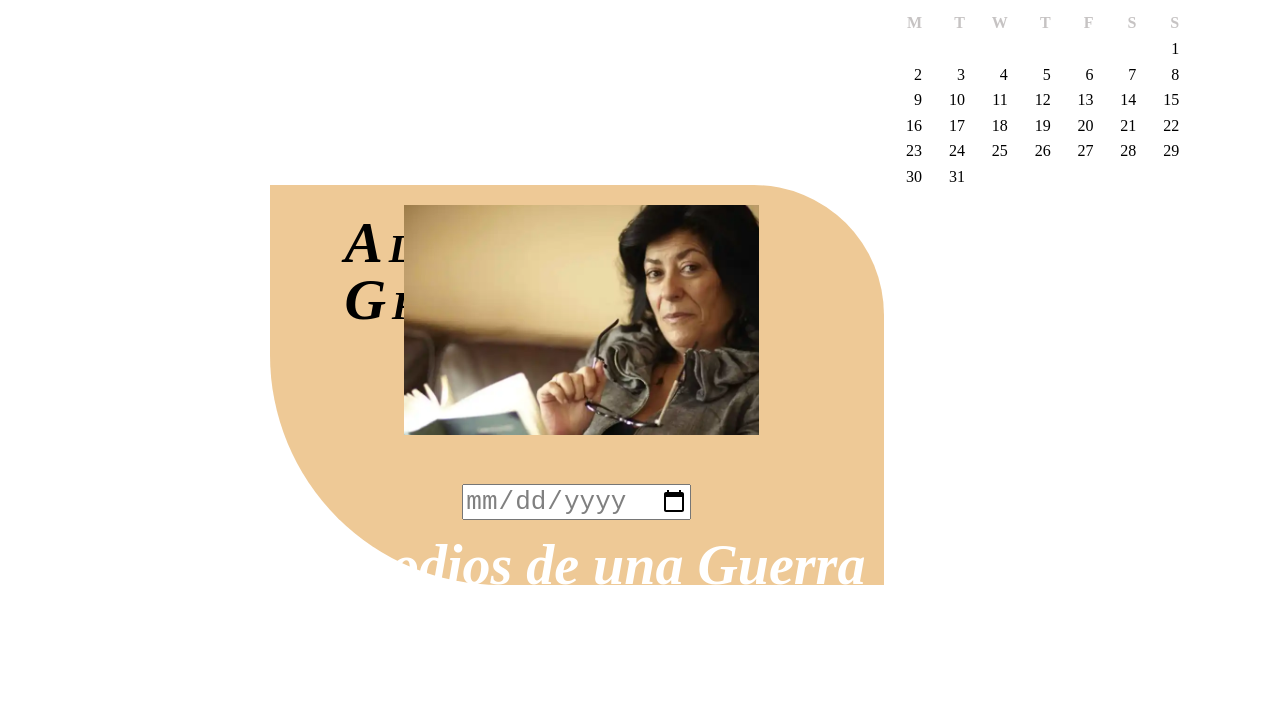
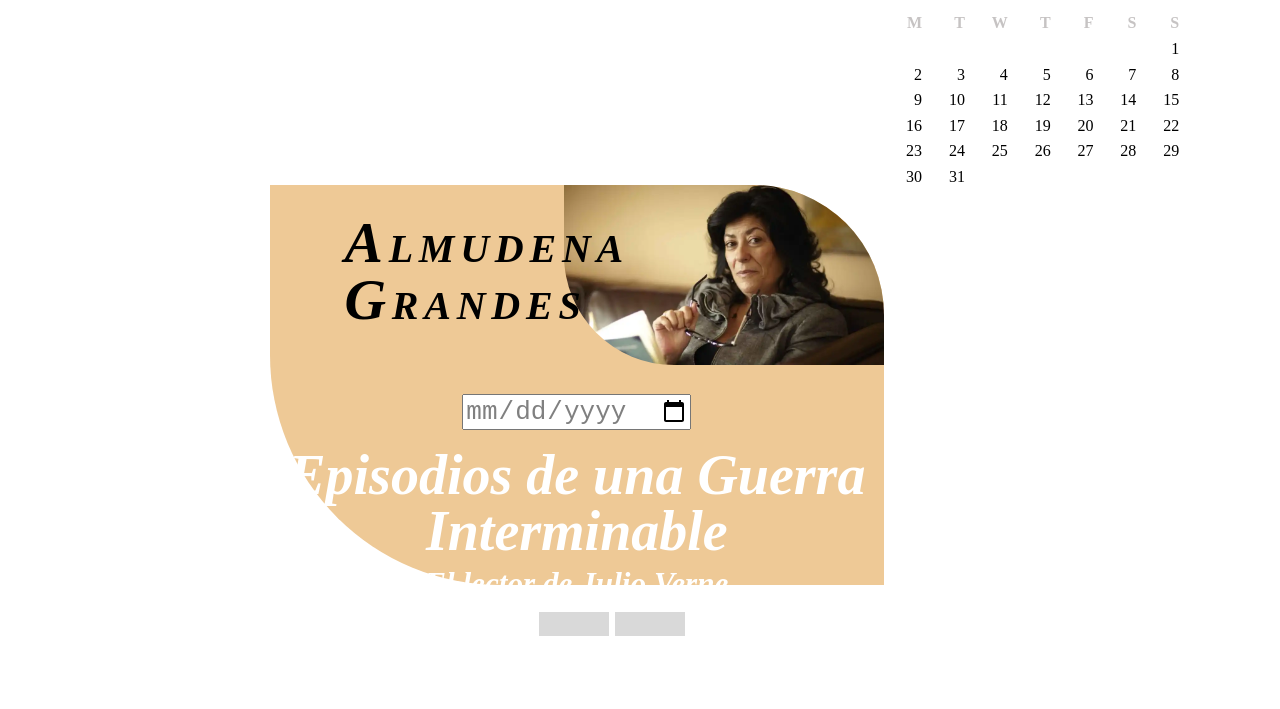
Before and after one commit to iesdonanadiw/proyecto-diw-srsempere, a plain HTML site: page grupos.html in a window 1280 px wide. Shown: the part 243-952 px from the top of the page. Drawn offline with Linux system fonts and the light colour scheme.

Commit message:
Forma terminada - Falta introducir botón agregar

```diff
--- a/src/css/style.css
+++ b/src/css/style.css
@@ -857,9 +857,10 @@ select {
 }
 
 .foto-forma img {
-    max-width: 30em;
-    max-height: 30em;
-    clip-path: inset(20px 125px 20px 0px);
+    max-width: 20em;
+    max-height: 20em;
+    /* clip-path: inset(0px 0px 0px 0px); */
+    border-radius: 0px 130px 0px 110px;
 }
 
 .titulo-forma {
@@ -925,14 +926,26 @@ select {
 
 .btn1 {
     grid-area: btn1;
+    margin-top: 0.8em;
+    background-color: #ffffff;
+    width: 70px;
+    height: 1.5em;
 }
 
 .btn2 {
     grid-area: btn2;
+    margin-top: 0.8em;
+    background-color: #d9d9d9;
+    width: 70px;
+    height: 1.5em;
 }
 
 .btn3 {
     grid-area: btn3;
+    margin-top: 0.8em;
+    background-color: #d9d9d9;
+    width: 70px;
+    height: 1.5em;
 }
 
 /* Contenido grupos.html */
```
